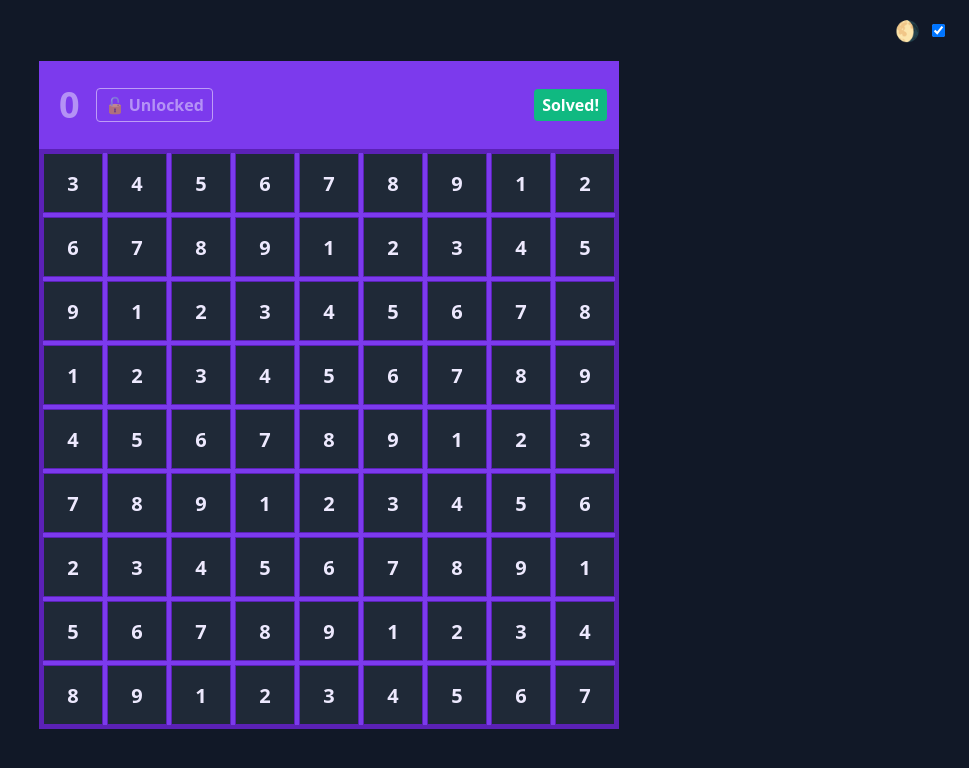
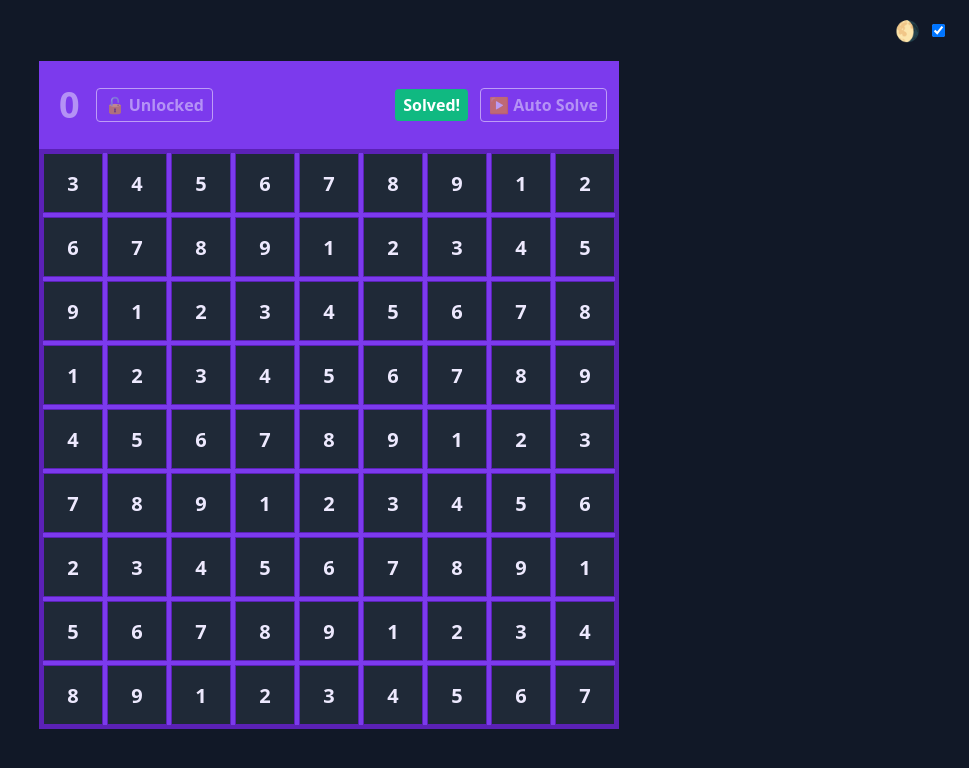
Before and after one commit to jasonflorentino/sudoku-app, a React (Create React App) app: page / in a window 1280 px wide. Shown: the top 768 px of the page, without its empty margins (311-1280 px from the left). Built offline with nearby package versions, Linux system fonts and the light colour scheme.

Commit message:
Add button for solving board

```diff
--- a/src/components/NumBoxControl/NumBoxControl.tsx
+++ b/src/components/NumBoxControl/NumBoxControl.tsx
@@ -7,6 +7,7 @@ import sudokuState from "../../recoil/sudokuState";
 import activeNumBoxState from "../../recoil/activeNumBoxState";
 import { buttonLook, textColor } from "../../lib/styleUtils";
 import BoardStatus from './BoardStatus';
+import SolveButton from "./SolveButton";
 
 type Props = {
   boxId?: string
@@ -53,8 +54,9 @@ const NumBoxControl: React.FC<Props> = ({ boxId = '' }) => {
             onChange={handleNumBoxLockChange}
           />
       </div>
-      <div className="ml-auto">
+      <div className="ml-auto flex items-center">
         <BoardStatus />
+        <SolveButton />
       </div>
     </div>
   );
--- /dev/null
+++ b/src/components/NumBoxControl/SolveButton.tsx
@@ -0,0 +1,33 @@
+import React from 'react';
+import {
+  useRecoilValue,
+} from 'recoil';
+
+import sudokuSolvedState, { SOLVED } from '../../recoil/sudokuSolvedState';
+import { buttonLook, textColor } from '../../lib/styleUtils';
+
+const SolveButton: React.FC = () => {
+  const solvedState = useRecoilValue(sudokuSolvedState);
+  const disabled = solvedState === SOLVED;
+
+  const handleSolveBoard = () => {
+
+  }
+
+  const disabledClasses = disabled ? ' opacity-50 cursor-not-allowed' : '';
+  const buttonClasses = `${buttonLook} ${textColor} font-bold ${disabledClasses}`;
+
+  return (
+    <div className="ml-3">
+      <button
+        onClick={handleSolveBoard}
+        className={buttonClasses}
+        disabled={disabled}
+      >
+        {"▶️ Auto Solve"}
+      </button>
+    </div>
+  )
+}
+
+export default SolveButton;
```
